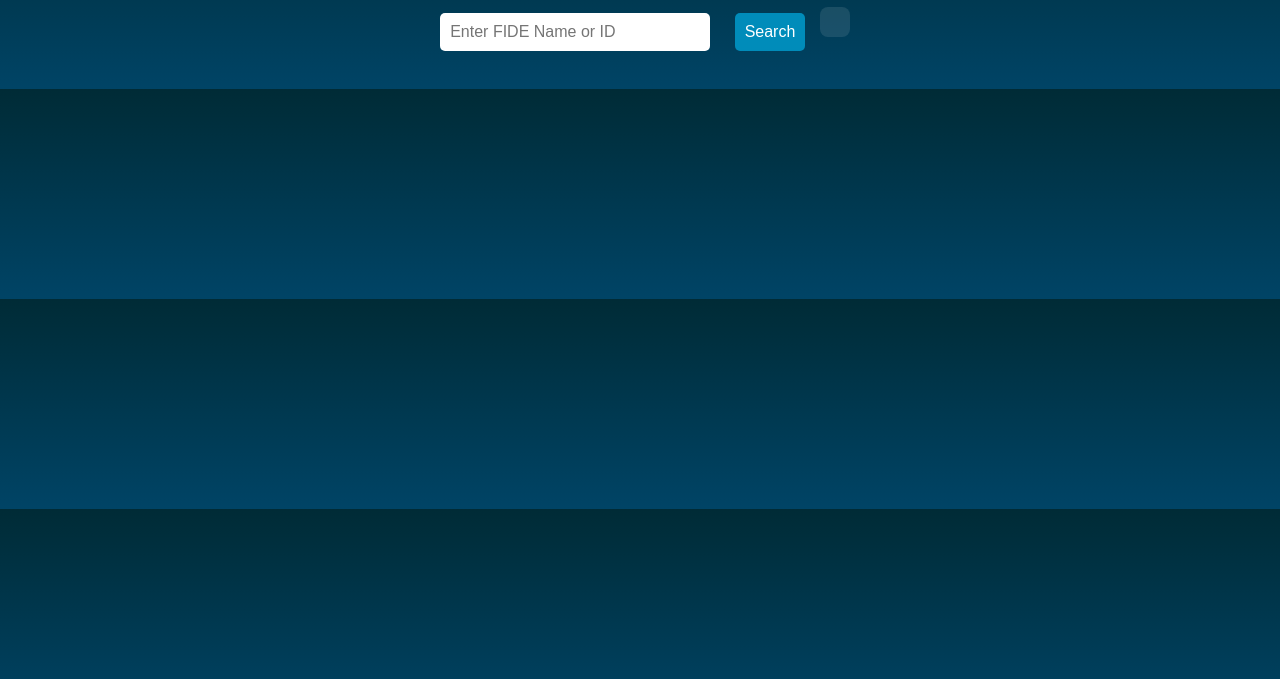
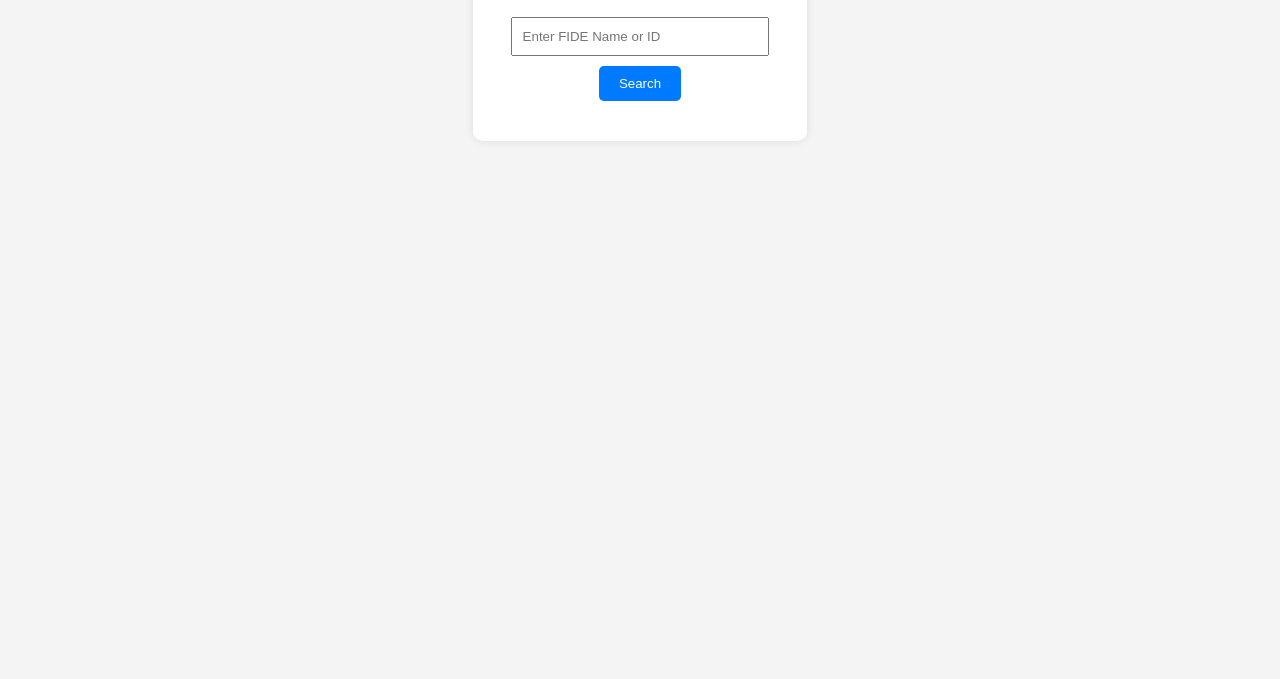
Before and after one commit to BrokenPixel111/FIDE_ID, a plain HTML site: page index.html in a window 1280 px wide. Shown: the part 121-800 px from the top of the page. Drawn offline with Linux system fonts and the light colour scheme.

Commit message:
Update styles.css

```diff
--- a/styles.css
+++ b/styles.css
@@ -1,45 +1,38 @@
 body {
     font-family: Arial, sans-serif;
     text-align: center;
+    background-color: #f4f4f4;
     padding: 20px;
-    background: linear-gradient(to bottom, #002b36, #004466);
+}
+
+.container {
+    background: white;
+    padding: 20px;
+    border-radius: 10px;
+    box-shadow: 0px 0px 10px rgba(0, 0, 0, 0.1);
+    display: inline-block;
+}
+
+input {
+    padding: 10px;
+    width: 80%;
+    margin: 10px 0;
+}
+
+button {
+    padding: 10px 20px;
+    cursor: pointer;
+    background: #007BFF;
     color: white;
-}
-h2 {
-    margin-bottom: 20px;
-}
-input, button {
-    margin: 10px;
-    padding: 10px;
-    font-size: 16px;
     border: none;
     border-radius: 5px;
 }
-input {
-    width: 250px;
-    background: #fff;
-    color: #333;
+
+button:hover {
+    background: #0056b3;
 }
-button {
-    background: #008CBA;
-    color: white;
-    cursor: pointer;
-}
-button:hover {
-    background: #005f73;
-}
+
 #result {
     margin-top: 20px;
-    padding: 15px;
-    background: rgba(255, 255, 255, 0.1);
-    border-radius: 8px;
-    display: inline-block;
-    text-align: left;
+    font-size: 18px;
 }
-a {
-    color: #FFD700;
-    text-decoration: none;
-}
-a:hover {
-    text-decoration: underline;
-}
```
